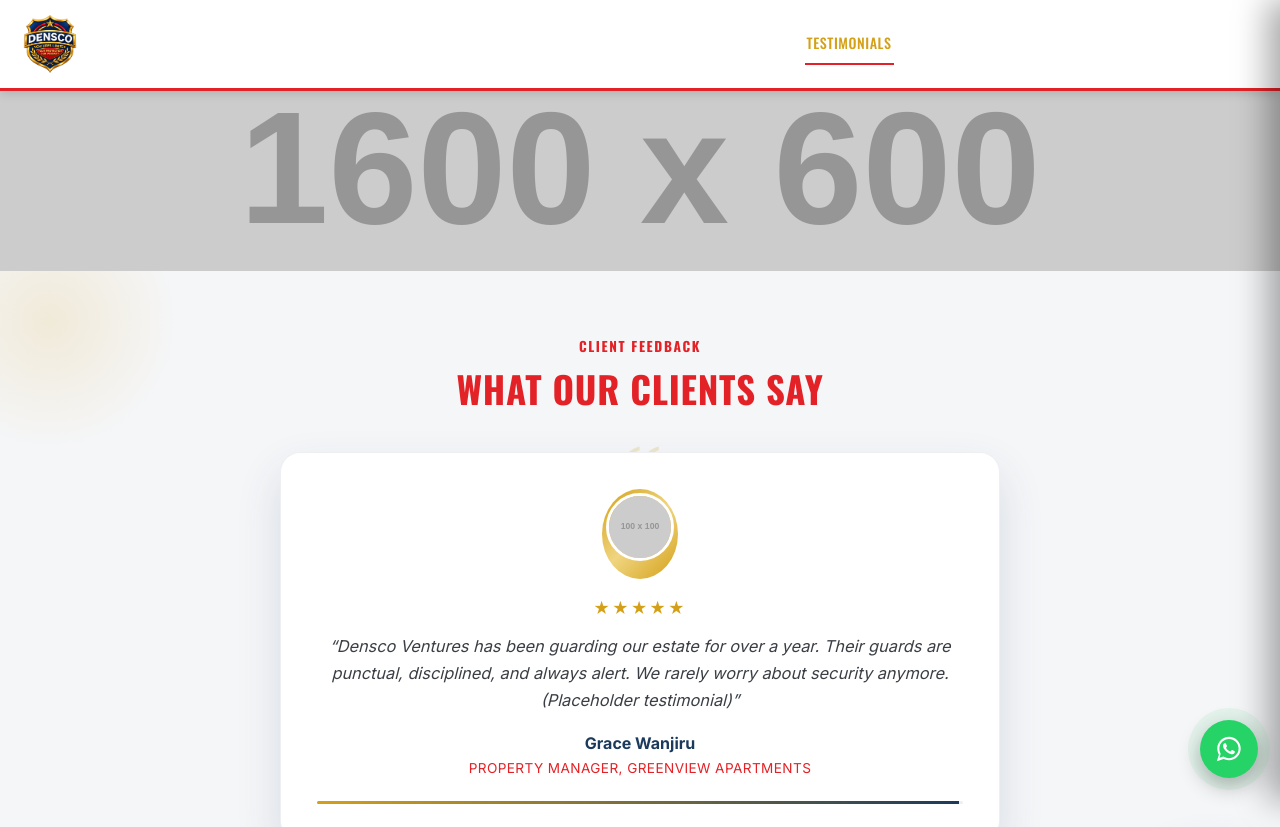
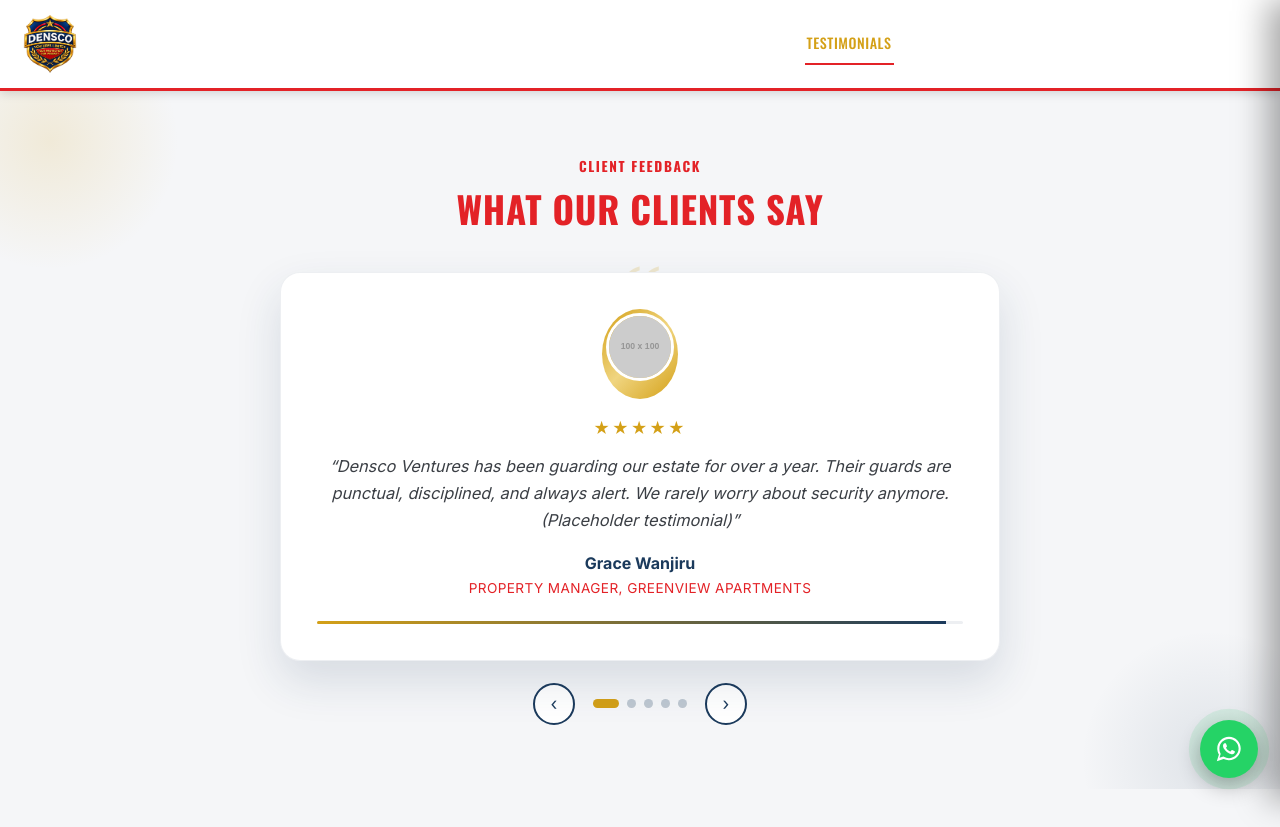
Before and after one commit to Muchyz/densco-ventures, a React (Vite) app: page /testimonials in a window 1280 px wide. Shown: the top 827 px of the page. Built offline with nearby package versions, Linux system fonts and the light colour scheme; a web font is replaced by a local one.

Commit message:
remove testimonials hero box and unused CSS

```diff
--- a/src/index.css
+++ b/src/index.css
@@ -2048,14 +2048,7 @@
   display: none;
 }
 
-/* ---------- Testimonials page hero background ---------- */
-.page-hero--testimonials {
-  position: relative;
-  background: url('https://placehold.co/1600x600/1B3A5C/FFFFFF?text=Densco+Ventures');
-  background-size: cover;
-  background-position: center;
-  padding: 90px 0;
-}
+
 
 /* ---------- Service detail icon + title row (always red badge) ---------- */
 .service-detail__title-row {
--- a/src/pages/Testimonials.jsx
+++ b/src/pages/Testimonials.jsx
@@ -4,7 +4,6 @@
 export default function TestimonialsPage() {
   return (
     <main>
-      <div className="page-hero page-hero--testimonials"></div>
 
       <Testimonials />
 
```
